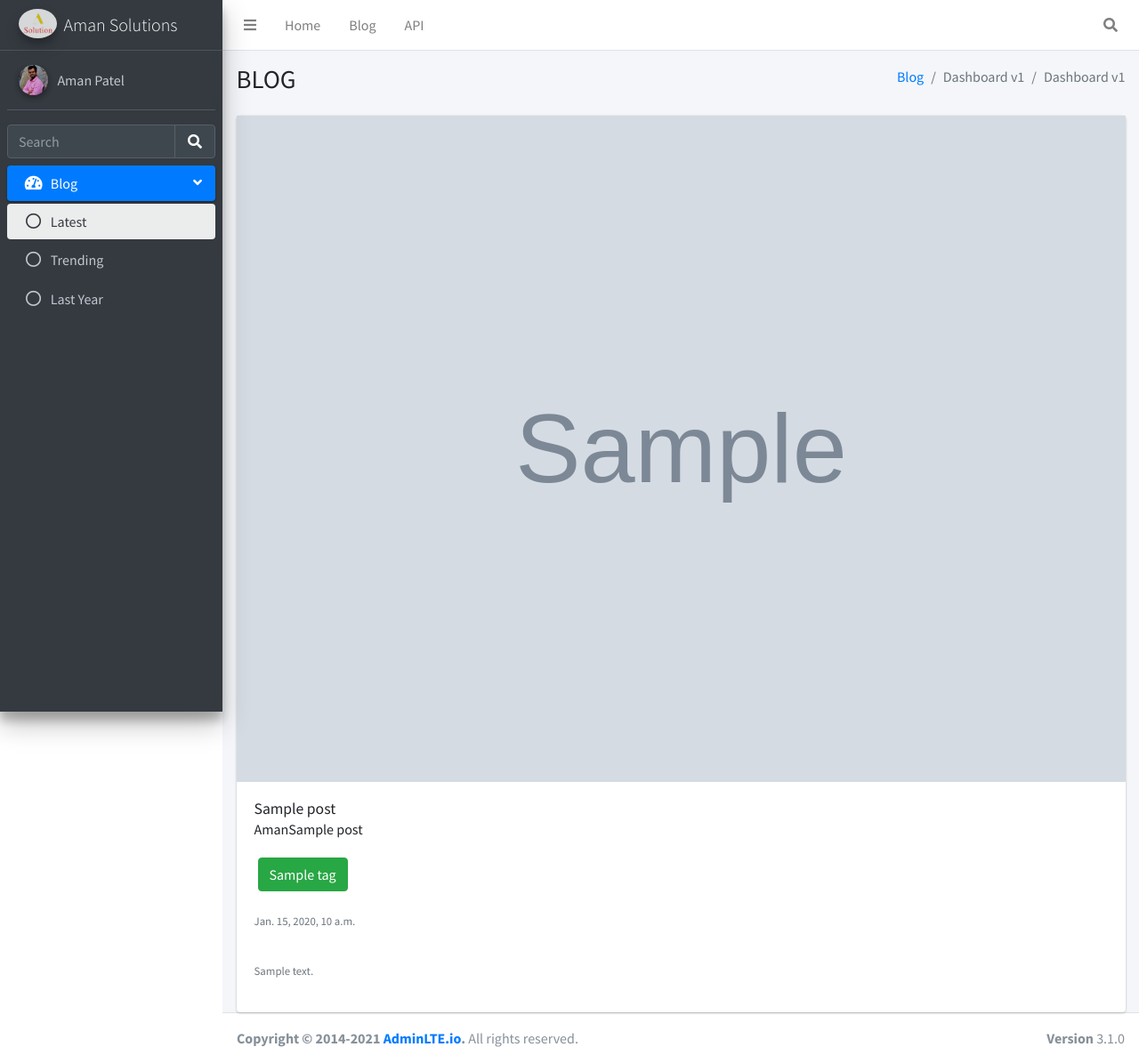
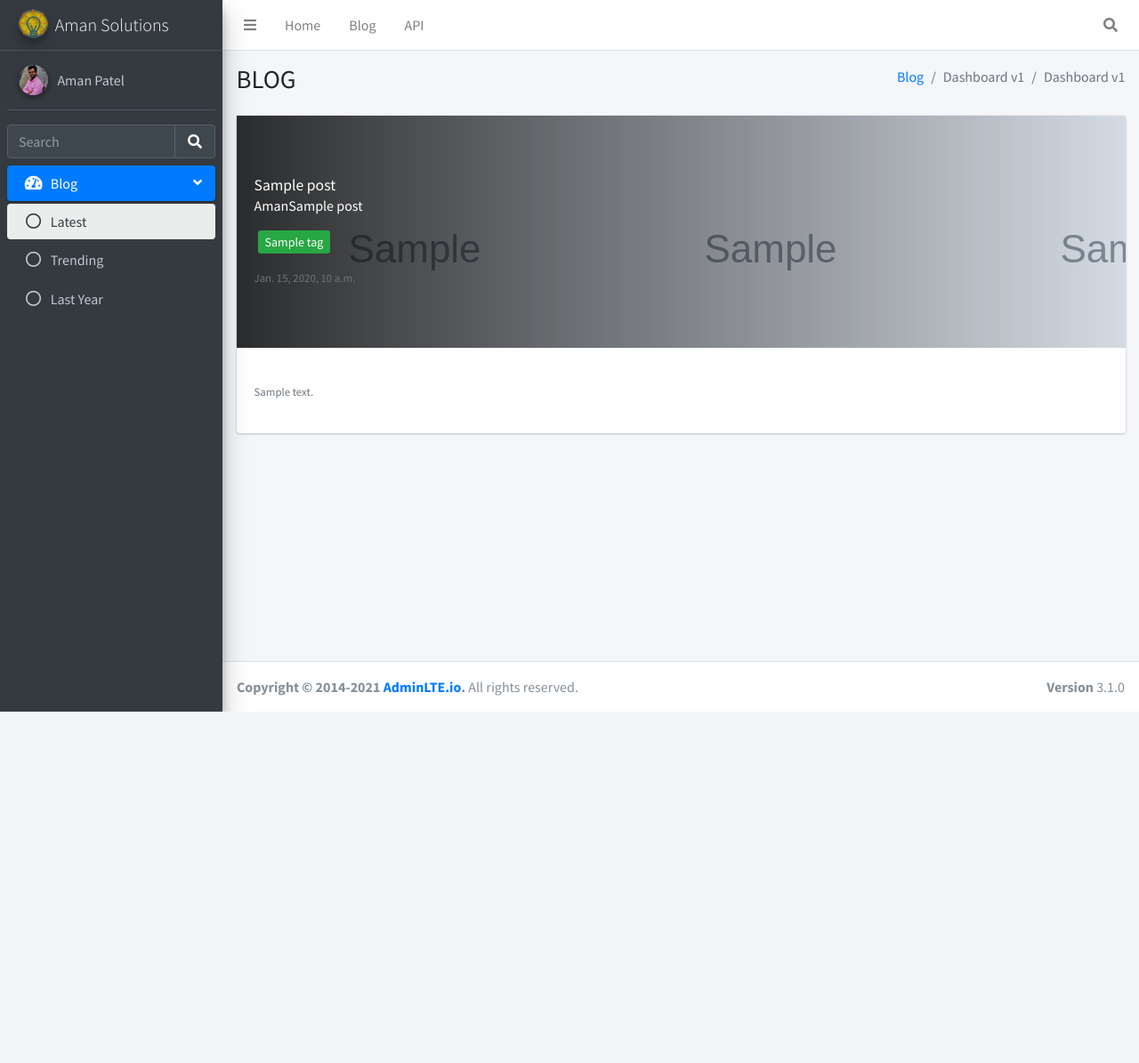
Before and after one commit to neoaman/solution, a Django app: template blog/templates/blog/specific_post.html in a window 1280 px wide. Shown: the whole page at 89% size. After the commit the page ends 800 px from the top, so only its background shows below. Run offline with Django 3.2, Linux system fonts and the light colour scheme; the template is opened without the code that fills it: most values are stand-ins (such as "Sample title", 1, 10 or a date in 2020); grey boxes marked "Sample" are stand-in pictures; some libraries are stand-ins or nearby versions.

Commit message:
minor update in Ui

```diff
--- a/blog/templates/blog/specific_post.html
+++ b/blog/templates/blog/specific_post.html
@@ -1,5 +1,11 @@
 {% extends 'base_template.html' %}
 {% load template_extra %}
+{% load static %}
+
+{% block head %}
+<link rel="stylesheet" href="{% static 'blog/css/blog.css' %}">
+{% endblock head %}
+
 {% block preload %}{% endblock preload %}
 
 {% block header %}
@@ -22,18 +28,19 @@
 
 
 {% block maincontent %}
-{% for post in output %}
+
 <div class="card mb-auto">
-  <img class="card-img-top" src="{{ post.image }}" alt="{{ post.image }}">
-  <div class="card-body">
+  <div class="card_image py-5" style="background-image:linear-gradient(to right,rgba(0, 0, 0, 0.8), rgba(0, 0, 0, 0.0)),url({{ post.image }});">
+    <div class="card-body" style="color:white">
       <h5 class="card-title">{{ post.title }}</h5>
       <p class="card-text">Aman{{ post.subTitle }}</p>
-    <p class="card-text">{% for i in post.tag %}<span class="btn m-1 btn-success">{{ i }}</span>{% endfor %}</p>
+      <p class="card-text">{% for i in post.tag %}<span class="btn-sm m-1 btn-success">{{ i }}</span>{% endfor %}</p>
       <p class="card-text"><small class="text-muted">{{ post.publishDate }}</small></p>
+    </div>
+  </div>
+  <div class="card-body">
     <p class="card-text"><small class="text-muted">{{ post.content|markdown }}</small></p>
   </div>
 </div>
-{% endfor %}
-
 
 {% endblock maincontent %}
--- a/blog/views.py
+++ b/blog/views.py
@@ -29,5 +29,5 @@ def specificPost(request,postId=1):
     skips = {i:i*limit for i in range(pages) if i*limit < count}
     query = {"postId":postId}
     output = [i for i in Blog.filter(query,projection={"postId":0,"_id":0})]
-    context = {"output":output,"pages":skips,"current_p": c_page}
+    context = {"post":output[0],"pages":skips,"current_p": c_page}
     return render(request,'blog/specific_post.html',context=context)
--- a/static/blog/css/blog.css
+++ b/static/blog/css/blog.css
@@ -0,0 +1,7 @@
+.card_img {
+    background-blend-mode: luminosity;
+    background-repeat: no-repeat;
+    /* background-position: top; */
+    background-size:contain;
+    width: 100%;
+  }
--- a/toolkit/templates/components/head.html
+++ b/toolkit/templates/components/head.html
@@ -1,7 +1,8 @@
 {% load static %}
 <meta charset="utf-8">
 <meta name="viewport" content="width=device-width, initial-scale=1">
-<title>AdminLTE 3 | Dashboard</title>
+<title>{% block title %}Aman | Solution{% endblock title %}</title>
+<link rel="icon" href="{% static 'dist/img/NeoLogo.png' %}" type="image/png" sizes="32x32">
 <!-- Google Font: Source Sans Pro -->
 <link rel="stylesheet" href="https://fonts.googleapis.com/css?family=Source+Sans+Pro:300,400,400i,700&display=fallback">
 <!-- Font Awesome -->
```
Also changed, not shown: blog/templates/blog/latest_post.html (+15 -3 lines), static/dist/img/NeoLogo.png. Lines whose indentation alone changed are shown as unchanged.
